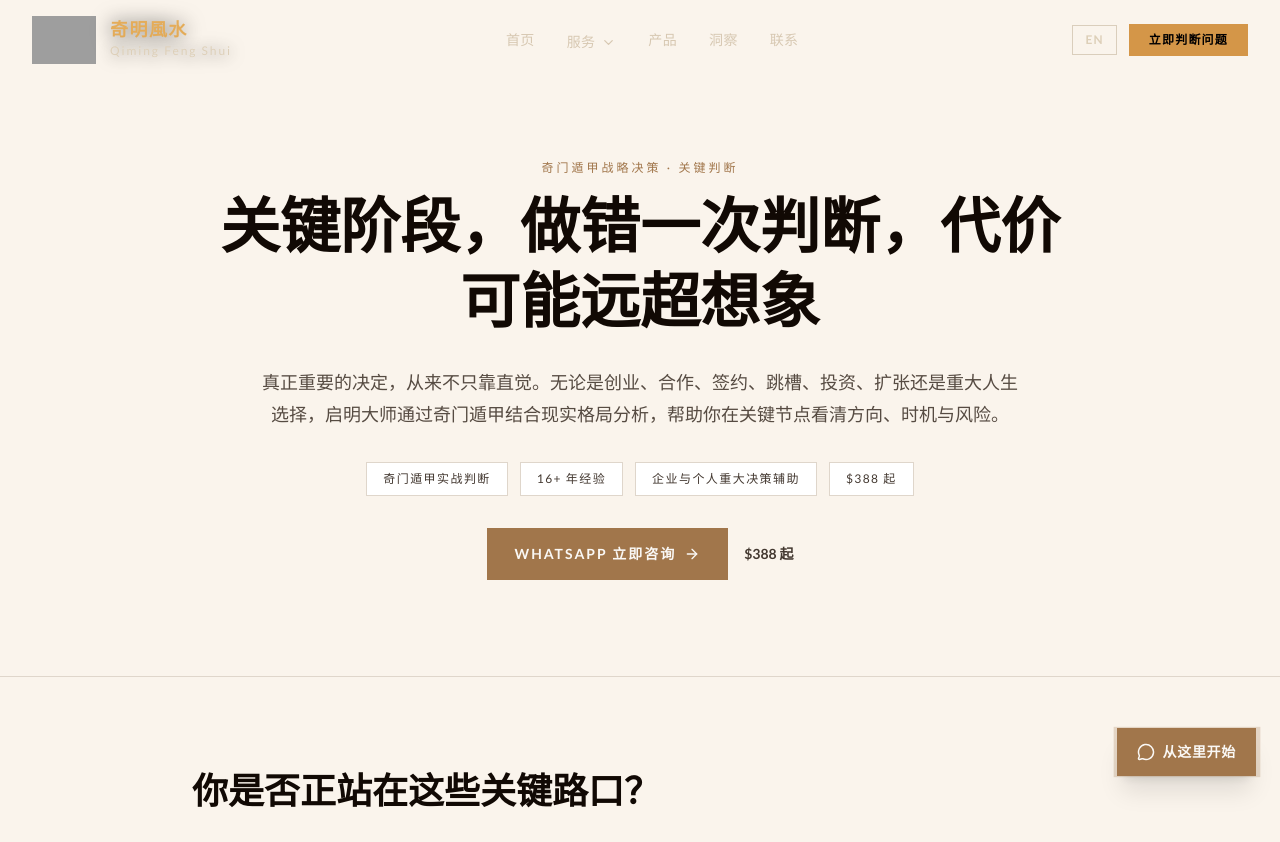
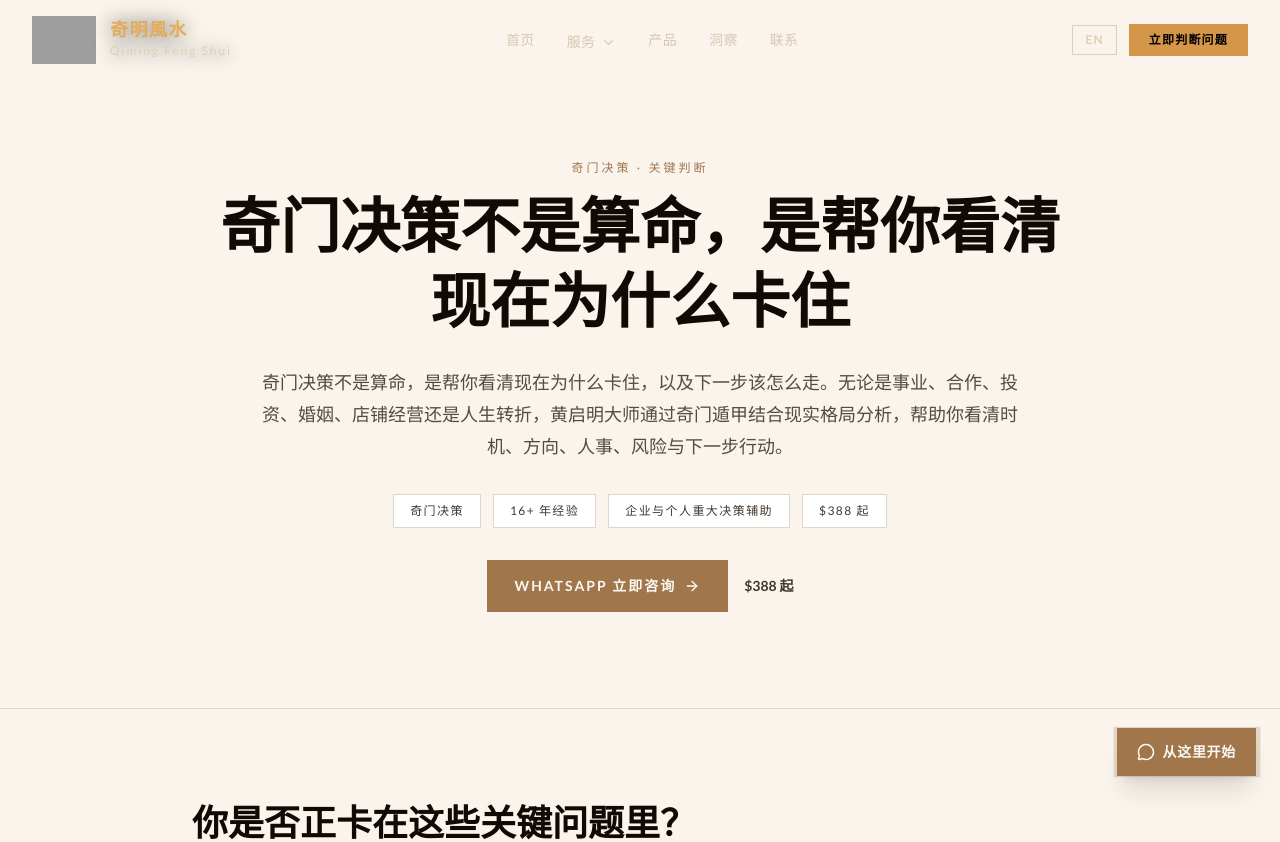
Before and after one commit to BODHIWONG/qmfeng-website, a Next.js app: page /decision in a window 1280 px wide. Shown: the top 842 px of the page. Built offline with nearby package versions, Linux system fonts and the light colour scheme; grey boxes are pictures that could not be loaded.

Commit message:
Strengthen decision page around Qi Men Strategy positioning

```diff
--- a/app/decision/page.tsx
+++ b/app/decision/page.tsx
@@ -5,30 +5,75 @@ import { decisionPageContent } from "@/lib/service-page-data";
 
 const qiMenDecisionPageContent = {
   ...decisionPageContent,
-  badgeZh: "奇门遁甲战略决策 · 关键判断",
-  pageTitleZh: "奇门遁甲战略决策 · 关键判断",
-  trustPointsZh: ["奇门遁甲实战判断", "16+ 年经验", "企业与个人重大决策辅助", "$388 起"],
-  trustPointsEn: ["Qi Men Decision Support", "16+ Years Experience", "Business and Personal Strategy", "From $388"],
+  badgeZh: "奇门决策 · 关键判断",
+  badgeEn: "Qi Men Strategy · Critical Decisions",
+  pageTitleZh: "奇门决策 · 看清为什么卡住",
+  pageTitleEn: "Qi Men Strategy · See Why You Are Stuck",
+  heroTitleZh: "奇门决策不是算命，是帮你看清现在为什么卡住",
+  heroTitleEn: "Qi Men Strategy Is Not Fortune Telling — It Helps You See Why You Are Stuck",
+  heroSubtitleZh:
+    "奇门决策不是算命，是帮你看清现在为什么卡住，以及下一步该怎么走。无论是事业、合作、投资、婚姻、店铺经营还是人生转折，黄启明大师通过奇门遁甲结合现实格局分析，帮助你看清时机、方向、人事、风险与下一步行动。",
+  heroSubtitleEn:
+    "Qi Men Strategy is not fortune telling. It helps you see why you are stuck now, and what your next move should be. Whether the issue is career, partnership, investment, marriage, business direction, or a major life transition, Master Huang Qiming uses Qi Men Dun Jia with real-world pattern analysis to clarify timing, direction, people, risk, and the next practical step.",
+  trustPointsZh: ["奇门决策", "16+ 年经验", "企业与个人重大决策辅助", "$388 起"],
+  trustPointsEn: ["Qi Men Strategy", "16+ Years Experience", "Business and Personal Decisions", "From $388"],
+  symptomsTitleZh: "你是否正卡在这些关键问题里？",
+  symptomsTitleEn: "Are you stuck in one of these key situations?",
+  approachTitleZh: "奇门决策如何帮你看清下一步？",
+  approachTitleEn: "How does Qi Men Strategy help you see the next move?",
+  approachIntroZh:
+    "启明大师不是替你盲目做决定，而是帮助你看清：为什么现在会卡住、当下是否适合推进、哪条路径更顺势、哪些人事和空间因素正在消耗你，以及下一步应该进、守、转向还是等待。",
+  approachIntroEn:
+    "Master Qiming does not make blind decisions for you. He helps you see why you are stuck, whether the current timing supports action, which path is more aligned, what people or spatial factors may be draining you, and whether your next move should be to advance, hold, redirect, or wait.",
+  ctaTitleZh: "先看清为什么卡住，再决定下一步怎么走",
+  ctaTitleEn: "See why you are stuck first, then decide your next move",
+  ctaBodyZh:
+    "很多人不是不努力，而是长期困在错误的时机、方向、人事关系或空间格局里。奇门决策帮助你先看清局势，再做更稳、更清醒的选择。",
+  ctaBodyEn:
+    "Many people are not lacking effort. They are caught for too long in the wrong timing, direction, people dynamics, or spatial pattern. Qi Men Strategy helps you see the situation first, then make a steadier and clearer decision.",
+  waTextZh: "你好启明大师，我想咨询奇门决策，想看清现在为什么卡住，以及下一步该怎么走。",
+  waTextEn: "Hello Master Qiming, I would like to consult about Qi Men Strategy and understand why I am stuck and what my next move should be.",
   priceZh: "$388 起",
   priceEn: "From $388",
-  faqs: decisionPageContent.faqs.map((faq) => ({
-    ...faq,
-    aZh: faq.aZh.replace("$288", "$388"),
-    aEn: faq.aEn.replace("$288", "$388"),
-  })),
+  faqs: [
+    {
+      qZh: "奇门决策是算命吗？",
+      qEn: "Is Qi Men Strategy fortune telling?",
+      aZh: "不是。奇门决策不是算命，是帮你看清现在为什么卡住，以及下一步该怎么走。重点不是迷信结果，而是判断时机、方向、人事、风险和可执行的下一步。",
+      aEn: "No. Qi Men Strategy is not fortune telling. It helps you see why you are stuck now and what your next move should be. The focus is not superstition, but timing, direction, people, risk, and practical next steps.",
+    },
+    ...decisionPageContent.faqs.map((faq) => ({
+      ...faq,
+      aZh: faq.aZh.replace("$288", "$388"),
+      aEn: faq.aEn.replace("$288", "$388"),
+    })),
+  ],
 };
 
 export const metadata: Metadata = {
-  title: "奇门遁甲战略决策 · 关键判断 | QiMing Feng Shui Singapore",
+  title: "奇门决策不是算命｜看清为什么卡住｜Qi Men Strategy Singapore",
   description:
-    "QiMing Feng Shui Singapore provides Qi Men Dun Jia consultation for strategic decisions, business timing, career transitions, partnerships, investments, site selection, and critical judgment. Led by Master Huang Qiming with 16+ years of Qi Men Dun Jia and Feng Shui practice.",
+    "奇门决策不是算命，是帮你看清现在为什么卡住，以及下一步该怎么走。QiMing Feng Shui Singapore provides Qi Men Strategy consultation for career, business, partnerships, investment, marriage, property, Feng Shui layout and major life decisions. Led by Master Huang Qiming with 16+ years of Qi Men Dun Jia and Feng Shui practice.",
+  keywords: [
+    "奇门决策不是算命",
+    "奇门决策",
+    "奇门风水",
+    "Qi Men Strategy Singapore",
+    "Qi Men decision consultation",
+    "Qi Men Dun Jia Singapore",
+    "Master Huang Qiming",
+    "Qiming Feng Shui",
+    "Singapore Feng Shui",
+    "Feng Shui alignment",
+    "strategic decision consultation",
+  ],
   alternates: {
     canonical: "https://www.qmfeng.com/decision",
   },
   openGraph: {
-    title: "奇门遁甲战略决策 · 关键判断 | QiMing Feng Shui Singapore",
+    title: "奇门决策不是算命 | Qi Men Strategy Singapore",
     description:
-      "Singapore Qi Men Dun Jia consultation for business decisions, timing, career direction, partnerships, investments, and critical judgment.",
+      "Qi Men Strategy helps you see why you are stuck now and what your next move should be. For career, business, relationships, investments and Feng Shui decisions in Singapore.",
     url: "https://www.qmfeng.com/decision",
     type: "website",
   },
```
